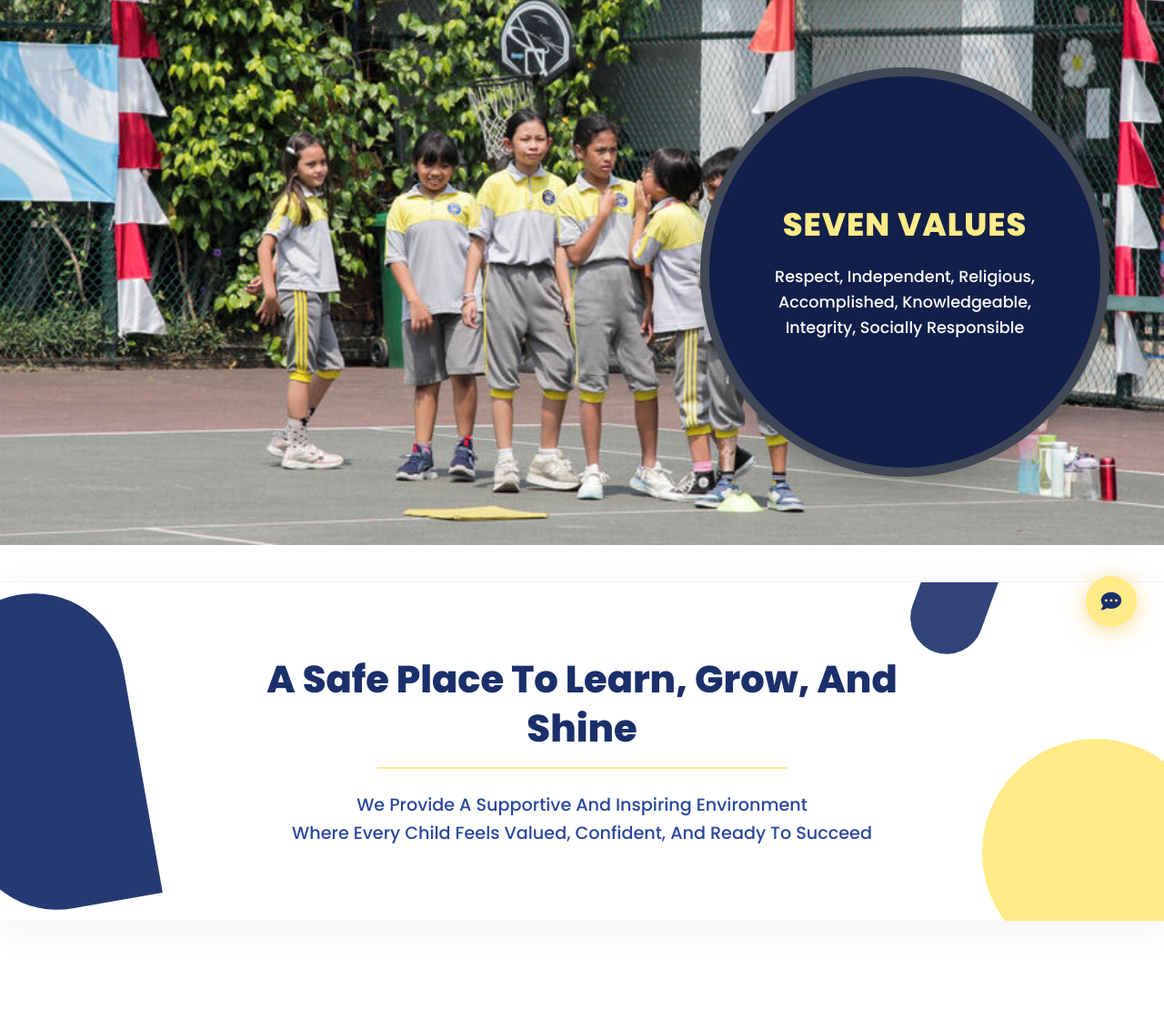
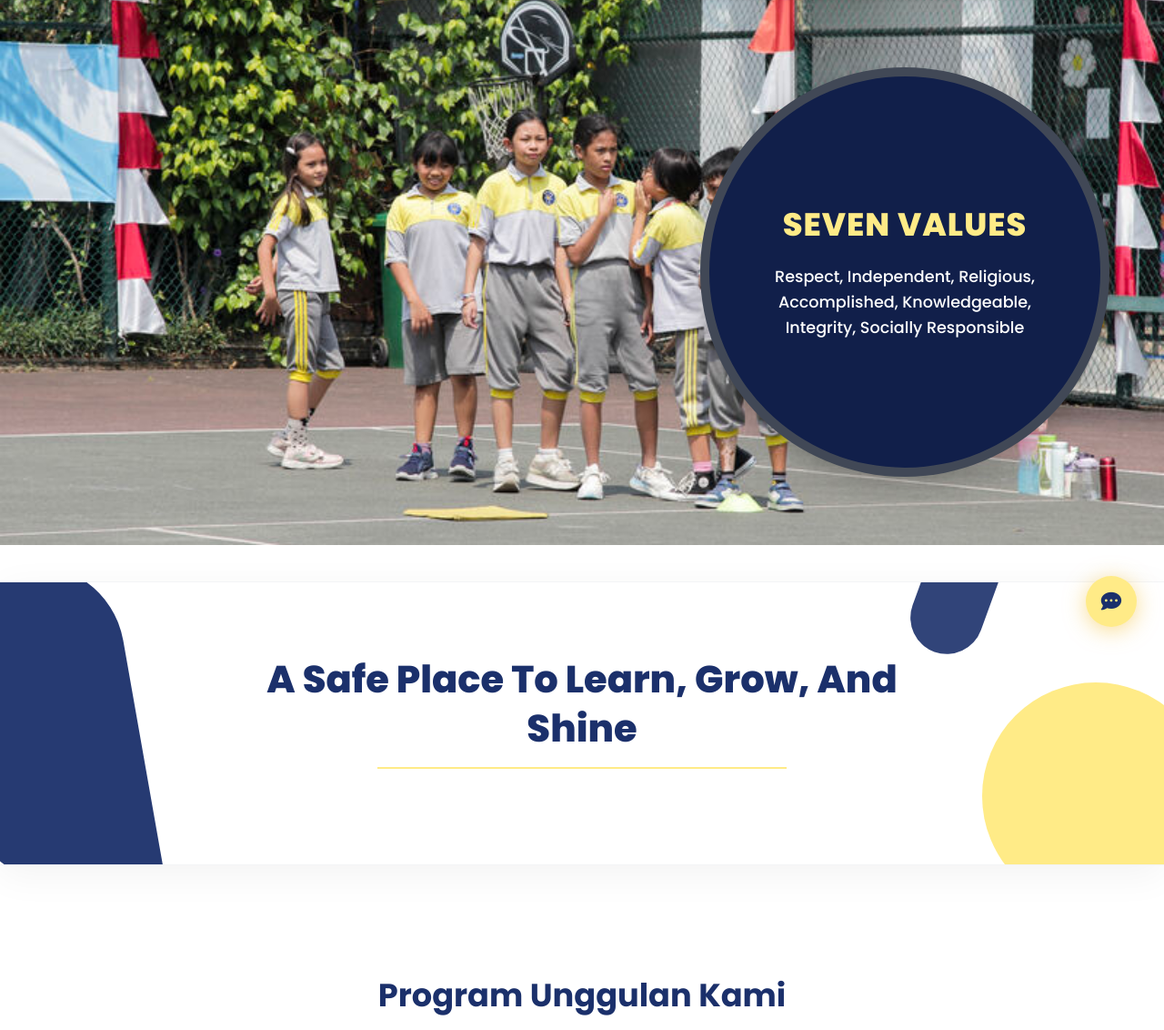
Before and after one commit to aris2394/webelc, a Node server app: page / in a window 1280 px wide. Shown: the part 81-1213 px from the top of the page at 91% size. Run offline with Node 20, Linux system fonts and the light colour scheme.

Commit message:
Remove description from Safe Place section

```diff
--- a/views/pages/index.ejs
+++ b/views/pages/index.ejs
@@ -24,10 +24,6 @@
                 <div class="safe-place-content text-center">
                     <h2 class="safe-place-title">A Safe Place To Learn, Grow, And Shine</h2>
                     <div class="safe-place-line"></div>
-                    <p class="safe-place-desc">
-                        We Provide A Supportive And Inspiring Environment<br>
-                        Where Every Child Feels Valued, Confident, And Ready To Succeed
-                    </p>
                 </div>
             </div>
         </section>
```
